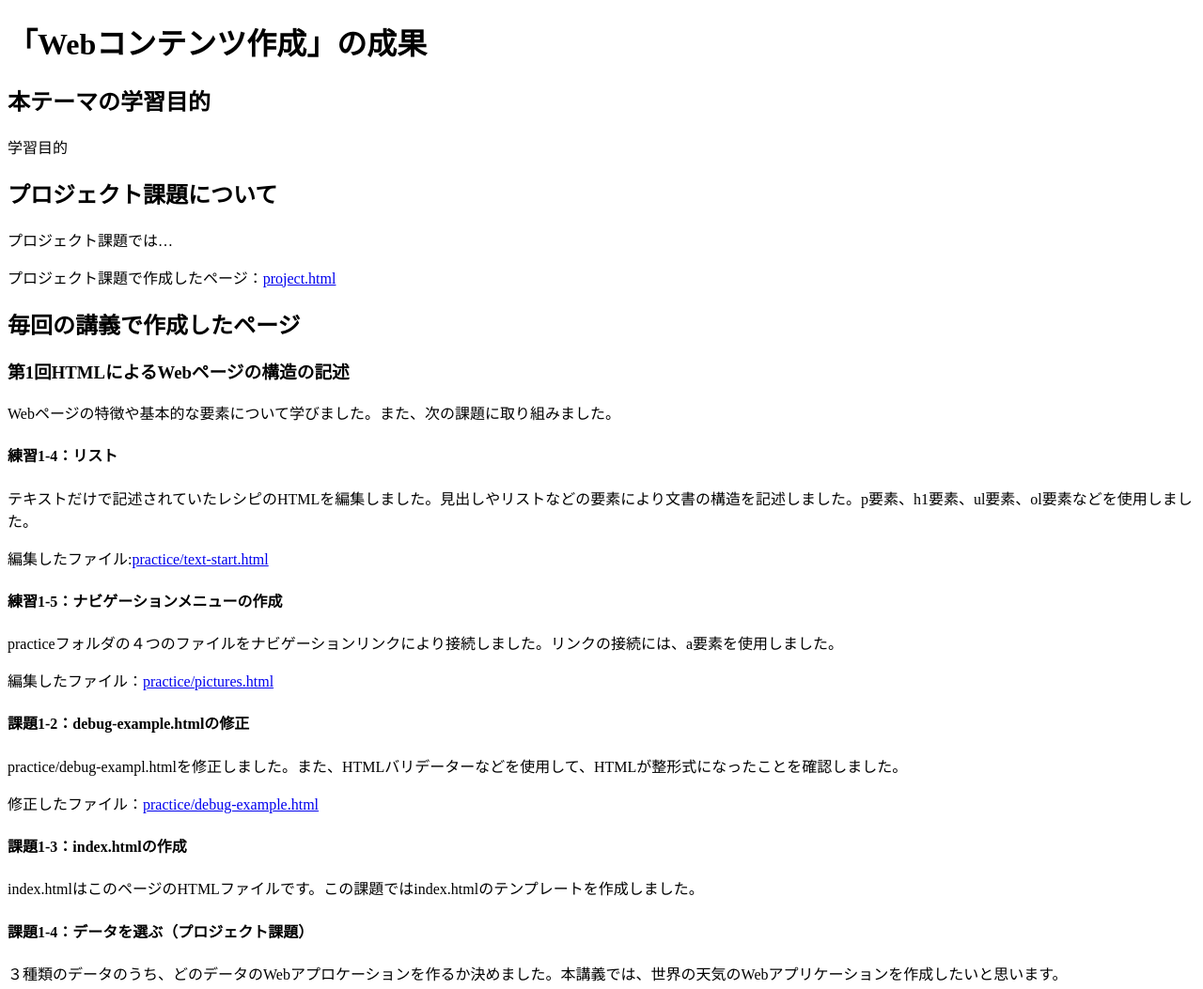
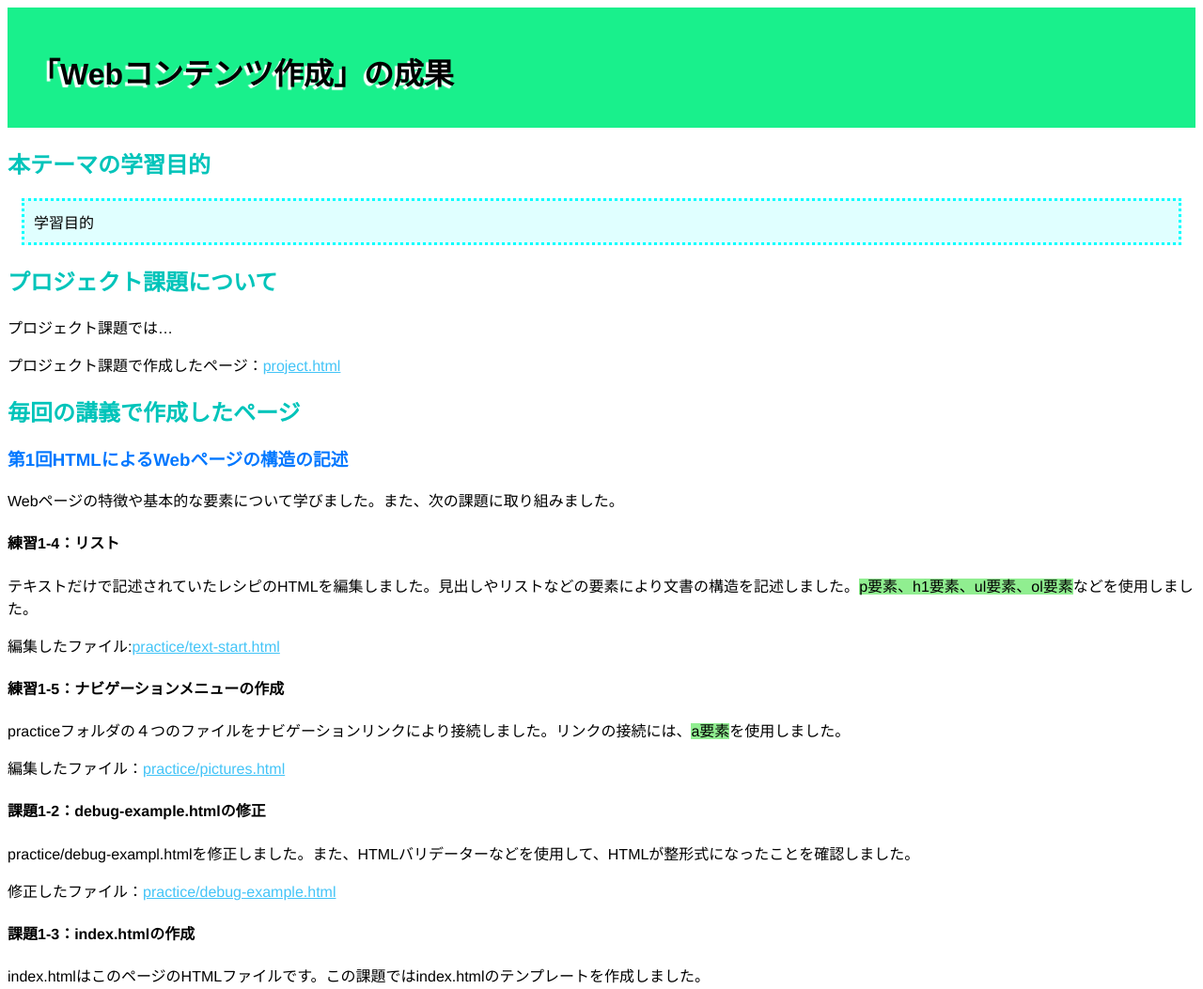
Before and after one commit to G184102021/medialabo, a plain HTML site: page index.html in a window 1280 px wide. Shown: the top 1053 px of the page at 94% size. Drawn offline with Linux system fonts and the light colour scheme.

Commit message:
第2回練習課題

```diff
--- a/index.html
+++ b/index.html
@@ -3,12 +3,15 @@
     <head>
         <meta charset="utf-8">
         <title>My test page</title>
+        <link rel="stylesheet" href="style.css">
     </head>
     <body>
-        <h1>「Webコンテンツ作成」の成果</h1>
+        <header>
+            <h1>「Webコンテンツ作成」の成果</h1>
+        </header>
 
         <h2>本テーマの学習目的</h2>
-        <p>学習目的</p>
+        <p class="purpose">学習目的</p>
 
         <h2>プロジェクト課題について</h2>
         <p>プロジェクト課題では…</p>
@@ -20,11 +23,11 @@
         <p>Webページの特徴や基本的な要素について学びました。また、次の課題に取り組みました。</p>
 
         <h4>練習1-4：リスト</h4>
-        <p>テキストだけで記述されていたレシピのHTMLを編集しました。見出しやリストなどの要素により文書の構造を記述しました。p要素、h1要素、ul要素、ol要素などを使用しました。</p>
+        <p>テキストだけで記述されていたレシピのHTMLを編集しました。見出しやリストなどの要素により文書の構造を記述しました。<span>p要素、h1要素、ul要素、ol要素</span>などを使用しました。</p>
         <p>編集したファイル:<a href="practice/text-start.html" target="_blank">practice/text-start.html</a></p>
 
         <h4>練習1-5：ナビゲーションメニューの作成</h4>
-        <p>practiceフォルダの４つのファイルをナビゲーションリンクにより接続しました。リンクの接続には、a要素を使用しました。</p>
+        <p>practiceフォルダの４つのファイルをナビゲーションリンクにより接続しました。リンクの接続には、<span>a要素</span>を使用しました。</p>
         <p>編集したファイル：<a href="practice/pictures.html" target="_blank">practice/pictures.html</a></p>
 
         <h4>課題1-2：debug-example.htmlの修正</h4>
@@ -35,13 +38,17 @@
         <p>index.htmlはこのページのHTMLファイルです。この課題ではindex.htmlのテンプレートを作成しました。</p>
 
         <h4>課題1-4：データを選ぶ（プロジェクト課題）</h4>
-        <p>３種類のデータのうち、どのデータのWebアプロケーションを作るか決めました。本講義では、世界の天気のWebアプリケーションを作成したいと思います。</p>
+        <p>３種類のデータのうち、どのデータのWebアプロケーションを作るか決めました。本講義では、<em class="title">世界の天気のWebアプリケーション</em>を作成したいと思います。</p>
 
         <h4>課題1-5：Webアプリケーションのページテンプレート（プロジェクト課題）</h4>
         <p>検索結果のHTMLのテンプレートを作成しました。検索データをいくつか具体的に想定し、そのデータをページとして表示するようなHTMLファイルを作成しました。</p>
         <p>作成したファイル：<a href="project.html" target="_blank">project.html</a></p>
 
         <h3>第２回CSSによるWebページの装飾</h3>
+        <p>CSSでWebページのレイアウトを変更したり、装飾する方法について学びました。また、次の課題に取り組みました。</p>
+
+        <h4>練習2-3：CSSの修正</h4>
+        <p>style.cssの誤りを修正し、</p>
         <h3>第３回JavaScriptの基本</h3>
         <h3>第４回フォームとイベント処理</h3>
         <h3>第５回Webページの動的な編集</h3>
--- a/practice-css/style.css
+++ b/practice-css/style.css
@@ -2,7 +2,7 @@
 
 html {
   font-family: 'Helvetica neue', Arial, 'sans serif';
-  font-size: 10px;
+  font-size: 12px;
 }
 
 body {
@@ -29,13 +29,13 @@ pli {
 /* header and footer */
 
 header, footer {
-  background-colour: teal;
+  background-color: teal;
   height: 10em;
   padding: 2em;
 }
 
 h1, footer p {
-  margin: -70px;
+  margin: 0px;
 }
 
 h1 {
@@ -54,6 +54,6 @@ main p, main li {
 }
 
 img {
-  float: right
-  margin 1.2em 2em;
+  float: right;
+  margin: 1.2em 2em;
 }
--- /dev/null
+++ b/project.css
@@ -0,0 +1,25 @@
+header {
+    background-color: rgb(78, 190, 255);
+    height: 5em;
+    padding: 1.5em;
+  }
+  caption{
+      font-size: 2em;
+  }
+  h1{
+      text-align: center;
+      text-shadow: -3px 3px 1px rgb(175, 243, 255);
+      color: rgb(0, 0, 136);
+  }
+  table{
+      table-layout: fixed;
+      width: 100%;
+      border-collapse: collapse;
+      border: 3px solid brown;
+  }
+  td,th{
+      border: 1px solid brown;
+  }
+  tbody td{
+      text-align: center;
+  }
--- /dev/null
+++ b/style.css
@@ -0,0 +1,41 @@
+html {
+    font-family: 'Helvetica neue', Arial, 'fantasy';
+  }
+header {
+    background-color: rgb(25, 240, 140);
+    height: 5em;
+    padding: 1.5em;
+  }
+  p.purpose{
+      border: 3px dotted cyan;
+      padding: 10px;
+      margin: 15px;
+      width: auto;
+      height: auto;
+      background: lightcyan;
+  }
+  h1{
+      text-shadow: -3px 3px 1px rgb(255, 255, 255);
+  }
+  h2{
+      color: rgb(0, 196, 186);
+  }
+  h3{
+      color: rgb(0, 119, 255);
+  }
+  span{
+      background-color: lightgreen;
+  }
+  em.title{
+      color: blue;
+  }
+  a:link{
+      color: rgb(67, 196, 247);
+  }
+  a:visited{
+      color: lightgreen;
+  }
+  a:hover{
+      text-decoration: none;
+      color: aqua;
+  }
```
Also changed, not shown: project.html (+12 -2 lines).
